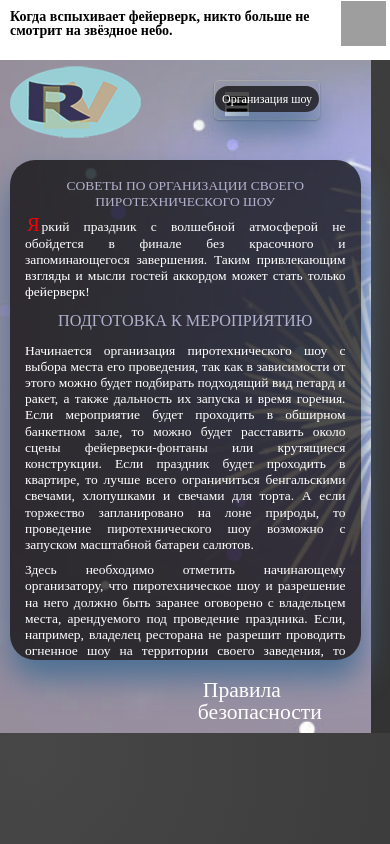
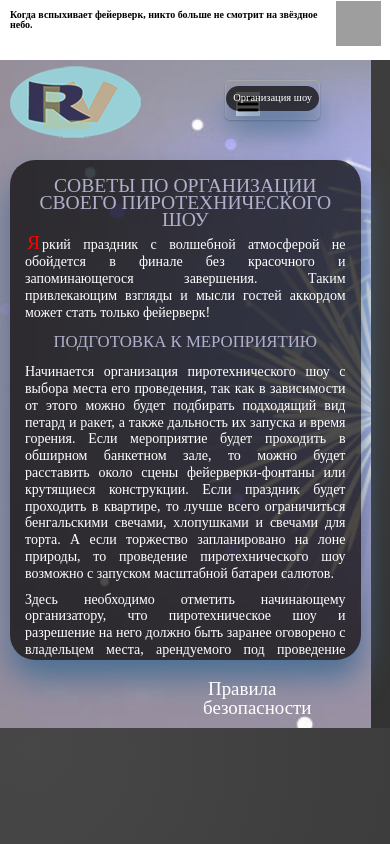
Before and after one commit to RuslanLit/FireWorcks, a plain HTML site: page work.html in a window 390 px wide. Drawn offline with Linux system fonts and the light colour scheme; grey boxes are pictures that could not be loaded.

Commit message:
Update flex.css

```diff
--- a/css/flex.css
+++ b/css/flex.css
@@ -43,7 +43,8 @@ body {
   height: 700px;
   width: 95%;
   background: url(../img/bg.gif) no-repeat;
-  background-attachment: fixed;
+
+  background-position: center;
   background-size: cover;
   color: white;
 }
@@ -69,7 +70,7 @@ body {
   }
 .nav {
     grid-area: b;
-   grid-column-start: 3;
+   grid-column-start: 6;
     margin-right:20px;
     padding-top: 25px;
   }
@@ -115,12 +116,8 @@ box-shadow: 1px 18px 31px #4b6f94;
 border-radius: 50px;
 box-shadow: 1px 18px 31px #4b6f94;
 }
-.content .nav {
-  grid-column-start: 5;
-   margin-left:90px;
-}
-  .content-2 .nav, .content-1 .nav {
-    grid-column-start: 4;
+  .content-2 .nav, .content-1 .nav, .content .nav {
+    grid-column-start: 6;
    margin-left:10px;
   }
   .content-2 article {
@@ -222,7 +219,10 @@ box-shadow: 1px 18px 31px #4b6f94;
     margin-right:10px;
     padding-top: 25px;
   justify-content: space-around; }
+  article {
+
   	.nav a{ flex-grow:1; /* растягиваться на всю ширину */ }
+  }
 }
 /*меньше 800px*/
 @media all and (max-width: 800px) {
@@ -279,7 +279,7 @@ box-shadow: 1px 18px 31px #4b6f94;
       margin-right: 20px;
     }
   .sidedar .text, .sidedar-1 .text{ float: right;
-    writing-mode: horizontal-tb;
+    writing-mode: lr-tb;
     transform: rotate(360deg);
     margin: 10px;
     height: 25px;
@@ -297,21 +297,18 @@ box-shadow: 1px 18px 31px #4b6f94;
   width: 100px;
   height: 90px;
 }
-h1 {
-  font-size:1em;
-}
 article,.bok {
-  font-size: 0.9em;
+  font-size: 14px;
 }
 .sidedar .text, .sidedar-1 .text {
-  font-size: 14px;
+  font-size: 10px;
 }
 .nav li, .button {
-    font-size: 0.8em;
+    font-size: 0.7em;
 }
 .sidedar  .img, .sidedar-1  .img{float: left;
-  height: 20px;
-      width: 20px;
+  height: 25px;
+      width: 25px;
       margin-right: 30px;
     }
 .button {
```
Lines whose indentation alone changed are shown as unchanged.
